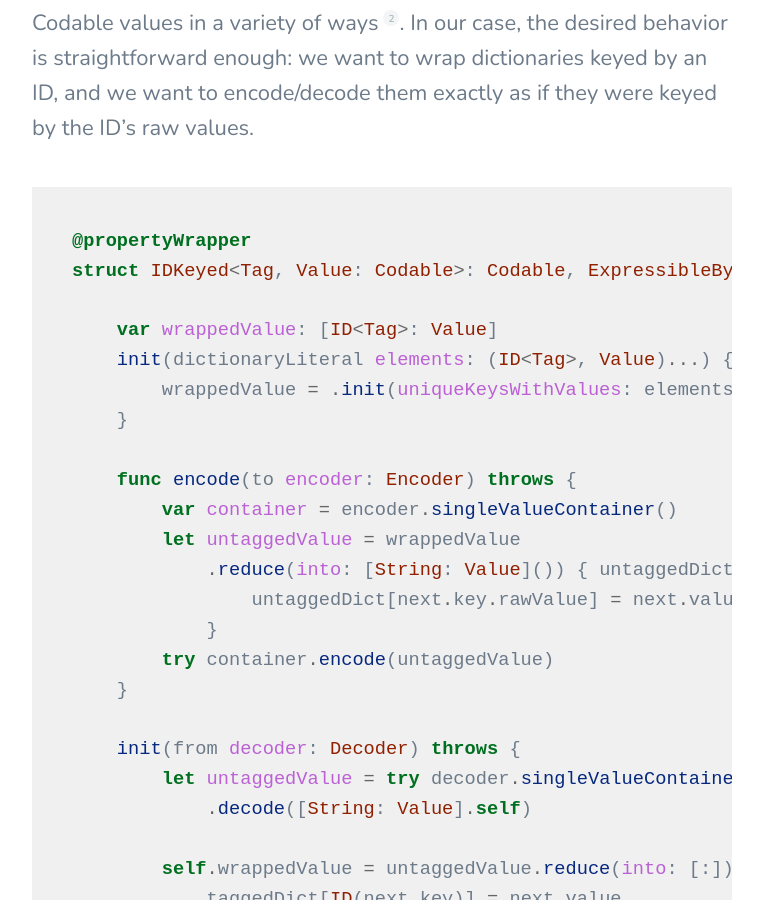
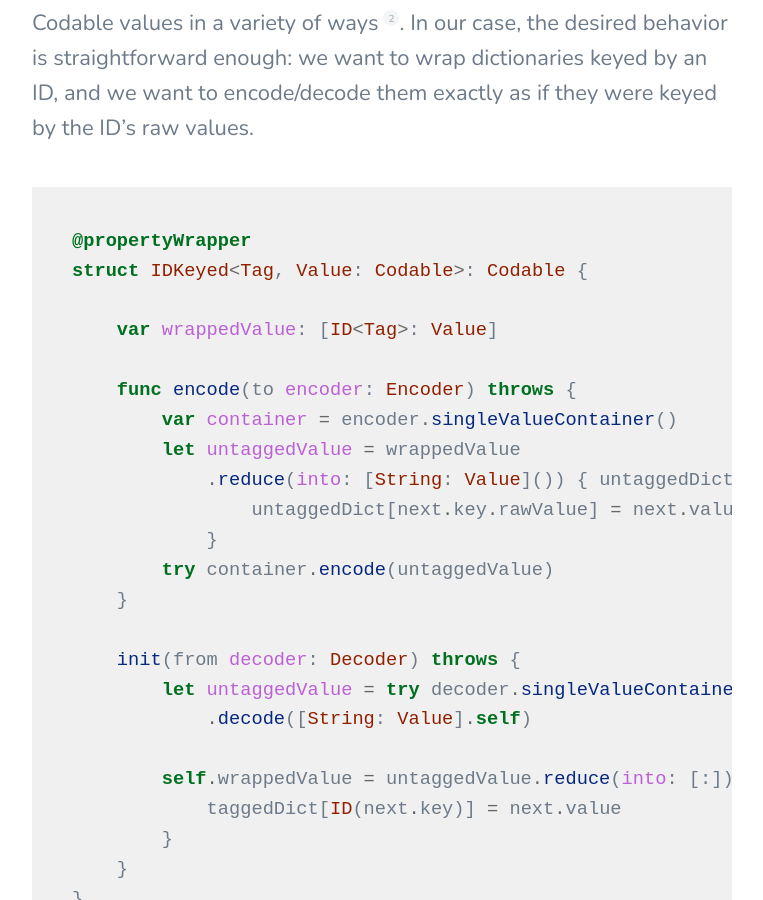
Before and after one commit to nevillco/nevillco.github.io, a Jekyll site: the page built from _posts/2023-10-20-swift-codable-and-custom-keyed-dictionaries.md, in a window 1280 px wide and 900 px high, scrolled down 8859 px. Shown: the whole window, without its empty margins (258-1021 px from the left). Built offline with Jekyll 4.4.1, drawn with Linux system fonts in a browser that asks for light colours; nearby versions of some CDN libraries.

Commit message:
Remove superfluous code

````diff
--- a/_posts/2023-10-20-swift-codable-and-custom-keyed-dictionaries.md
+++ b/_posts/2023-10-20-swift-codable-and-custom-keyed-dictionaries.md
@@ -159,12 +159,9 @@ This makes sense - the implementation only knows our keys are `Encodable` - but
 In Swift, when you want to customize the read/write behavior of a particular property, a likely candidate for the job is a [property wrapper](https://docs.swift.org/swift-book/documentation/the-swift-programming-language/properties/#Property-Wrappers). Property wrappers provide a layer of customization that affects how a given property is accessed, whether for `get` or `set` operations. By definition, that also makes them a pretty compatible fit for extending Codable values in a variety of ways[^2]. In our case, the desired behavior is straightforward enough: we want to wrap dictionaries keyed by an ID, and we want to encode/decode them exactly as if they were keyed by the ID’s raw values.
 ```swift
 @propertyWrapper
-struct IDKeyed<Tag, Value: Codable>: Codable, ExpressibleByDictionaryLiteral {
+struct IDKeyed<Tag, Value: Codable>: Codable {
 
     var wrappedValue: [ID<Tag>: Value]
-    init(dictionaryLiteral elements: (ID<Tag>, Value)...) {
-        wrappedValue = .init(uniqueKeysWithValues: elements)
-    }
 
     func encode(to encoder: Encoder) throws {
         var container = encoder.singleValueContainer()
````
